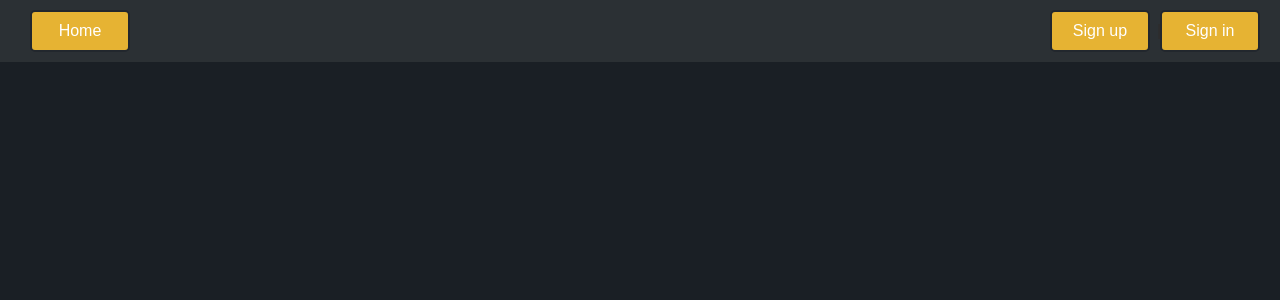
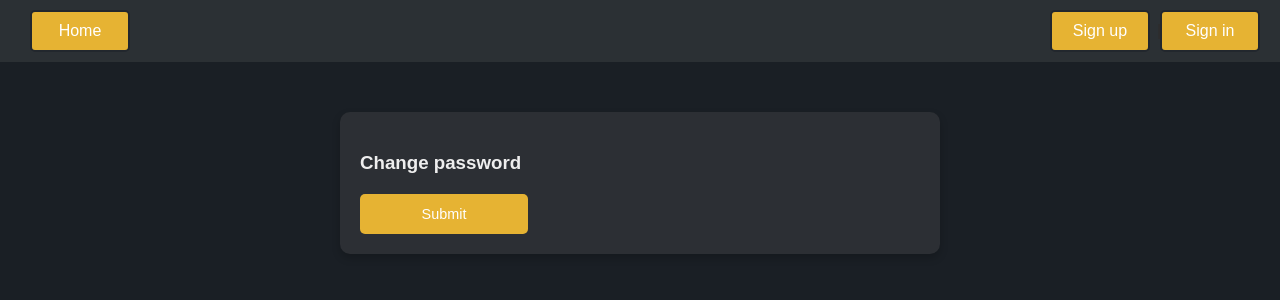
Before and after one commit to nebesnayaa/javaTeamProject, a React (Create React App) app in the folder Frontend/my-registration-app/: page /password-recovery/1 in a window 1280 px wide. Before the commit this address had no page. Shown: the top 300 px of the page. Built offline with nearby package versions, Linux system fonts and the light colour scheme.

Commit message:
password recovery

```diff
--- a/Frontend/my-registration-app/src/App.tsx
+++ b/Frontend/my-registration-app/src/App.tsx
@@ -14,6 +14,7 @@ import ResumeTemplate3 from "./components/templates/template3";
 import { ContextProvider } from "./context";
 import EditResume from "./components/create-resume/Edit_Resume";
 import { AppContext } from "./context";
+import PasswordRecoveryPage from "./components/PasswordRecoveryPage";
 
 
 const App = () => {
@@ -49,6 +50,7 @@ const App = () => {
           <Route path="/create-resume" element={<ResumeForm />} />
           <Route path="/edit-resume" element={<EditResume />} />
           <Route path="/profile" element={<Profile onLogout={handleLogout} />} />
+          <Route path="/password-recovery/:token" element={<PasswordRecoveryPage />} />
 
           <Route path="/template1" element={<ResumeTemplate1 />} />
           <Route path="/template2" element={<ResumeTemplate2 />} />
--- a/Frontend/my-registration-app/src/components/Login.tsx
+++ b/Frontend/my-registration-app/src/components/Login.tsx
@@ -2,6 +2,7 @@ import React, { useContext, useState } from 'react';
 import "./Style/SignInRegister.css";
 import { validateEmail, validatePassword } from '../validation';
 import { AppContext } from '../context';
+import { useNavigate } from 'react-router-dom';
 
 interface LoginFormProps {
   onSuccess: () => void;
@@ -13,6 +14,8 @@ const LoginForm: React.FC<LoginFormProps> = ({ onSuccess }) => {
   const [errorMessage, setErrorMessage] = useState<string>('');
 
   const context = useContext(AppContext);
+
+  const navigate = useNavigate();
 
   const handleLogin = async (e: React.FormEvent) => {
     e.preventDefault();
@@ -40,8 +43,9 @@ const LoginForm: React.FC<LoginFormProps> = ({ onSuccess }) => {
           console.log("UserId was set to the context: " + context.userId);
         }
         setErrorMessage('');
-        alert("User login successfully!");
+        alert("Welcome, " + data.username);
         onSuccess();
+        navigate("/profile");
       } else{
         const errorData = await response.json();
         setErrorMessage(errorData.message || 'Failed to log in. Please try again.');
--- a/Frontend/my-registration-app/src/components/Main.tsx
+++ b/Frontend/my-registration-app/src/components/Main.tsx
@@ -59,8 +59,8 @@ const Main: React.FC = () => {
         </div>
       </div>
 
-      {/* Ссылка на создание резюме */}
-      <Link to="/create-resume">Create first resume</Link>
+      <p className='text'>You should login or sign up to start creating your perfect resume.</p>
+
       <div className='tmp-container'>
         <h3>Here you can view different templates:</h3>
         <div className='template-box'>
--- /dev/null
+++ b/Frontend/my-registration-app/src/components/PasswordRecoveryPage.tsx
@@ -0,0 +1,44 @@
+import axios from "axios";
+import { useEffect, useState } from "react";
+import { useNavigate, useParams } from "react-router-dom";
+
+const PasswordRecoveryPage: React.FC = () => {
+  const { token } = useParams<{ token: string }>();
+  const navigate = useNavigate();
+
+  useEffect(() => {
+    if (!token) {
+      console.log("Invalid or missing token.");
+    }
+  }, [token]);
+
+  const handleSubmit = async (e: React.FormEvent) => {
+    e.preventDefault();
+
+    try {
+      axios
+      .post("http://localhost:8080/users/password-token-validation", {token:token}, {
+        withCredentials: true
+      })
+    .then (async (response) => {
+      const data = response.data;
+      console.log(data);
+      if (response.status === 200) {
+        alert("Password changed successfully. Please relogin");
+        setTimeout(() => navigate("/login"), 3000); // Redirect to login after 3 seconds
+      }
+    })
+    } catch (err) {
+      console.error("Failed to update password.");
+    }
+  };
+
+  return (
+    <div className="pass-change-container">
+      <h3>Change password</h3>
+      <button className="btn-pass-change" onClick={handleSubmit}>Submit</button>
+    </div>
+  );
+}
+
+export default PasswordRecoveryPage;
--- a/Frontend/my-registration-app/src/components/Profile.tsx
+++ b/Frontend/my-registration-app/src/components/Profile.tsx
@@ -24,6 +24,9 @@ const Profile: React.FC<ProfileProps> = ({ onLogout }) => {
   const [formData, setFormData] = useState(profileData);
 
   const context = useContext(AppContext);
+
+  const [newPassword, setNewPassword ] = useState<string>("");
+  const [isEmailSent, setIsMailSent] = useState<boolean>(false);
 
   const [resumes, setResumes] = useState<ResumeUserData[]>([]);
   const [resumeAvailable, setResumeAvailable] = useState(true);
@@ -68,6 +71,11 @@ const Profile: React.FC<ProfileProps> = ({ onLogout }) => {
     setFormData({ ...formData, [name]: value });
   };
 
+  const handleInputPassChange = (e: React.ChangeEvent<HTMLInputElement>) => {
+    const { value } = e.target;
+    setNewPassword(value);
+  };
+
   const handleSave = () => {
     formData.password = "";
     console.log(formData);
@@ -81,6 +89,24 @@ const Profile: React.FC<ProfileProps> = ({ onLogout }) => {
       })
       .catch((error) => console.error("Error updating profile:", error));
   };
+
+  const handlePasswordChange = () => {
+    const { username, email } = formData;
+    const payload = {
+      username, email, newPassword
+    }
+    console.log(newPassword);
+    axios
+      .post("http://localhost:8080/users/reset-password", payload, {
+        withCredentials: true
+      })
+      .then(async (response) => {
+        const token = response.data.token;
+        setIsMailSent(true);
+        console.log(token);
+      })
+      .catch((error) => console.error("Error sending email:", error));
+  }
 
   const handleEditResume = (resume: ResumeUserData, template: number) => {
     navigate(`/edit-resume`, { state: { data: resume, template: template } });
@@ -187,6 +213,25 @@ const Profile: React.FC<ProfileProps> = ({ onLogout }) => {
           )}
         </div>
       </div>
+      <div className="pass-change-container">
+        <h3>Change password</h3>
+        {isEmailSent ? (
+          <p className="email-sent-confirm">Email with an activate link sent successfully</p>
+        ) : (
+          <></>
+        )}
+        <div className="pass-box">
+          <input
+            type="password"
+            name="password"
+            onChange={handleInputPassChange}
+            placeholder="Password"
+          />
+          <button className="btn-pass-change" onClick={handlePasswordChange}>
+            Save
+          </button>
+        </div>
+      </div>
       <div className="resume-profile-container">
         <h3>My resumes</h3>
 
--- a/Frontend/my-registration-app/src/components/Registration.tsx
+++ b/Frontend/my-registration-app/src/components/Registration.tsx
@@ -2,6 +2,7 @@ import React, { useContext, useState } from "react";
 import "./Style/SignInRegister.css";
 import { validateEmail, validatePassword } from "../validation";
 import { AppContext } from "../context";
+import { useNavigate } from "react-router-dom";
 
 interface RegistrationFormProps {
   onSuccess: () => void;
@@ -18,6 +19,7 @@ const RegistrationForm: React.FC<RegistrationFormProps> = ({ onSuccess }) => {
   const [errorMessage, setErrorMessage] = useState<string>("");
 
   const context = useContext(AppContext);
+  const navigate = useNavigate();
 
   const handleSubmit = async (e: React.FormEvent) => {
     e.preventDefault();
@@ -52,6 +54,7 @@ const RegistrationForm: React.FC<RegistrationFormProps> = ({ onSuccess }) => {
         setErrorMessage("");
         alert("Welcome, " + data.username);
         onSuccess();
+        navigate("/profile");
       } else{
         const errorData = await response.json();
         setErrorMessage(errorData.message || "Registration failed");
--- a/Frontend/my-registration-app/src/components/Style/Main.css
+++ b/Frontend/my-registration-app/src/components/Style/Main.css
@@ -15,6 +15,10 @@ body {
 .main-container h1 {
   color: #eee;
   font-size: 2rem; /* Увеличиваем размер заголовка для лучшего восприятия */
+}
+
+.text{
+  margin: 40px 0 0;
 }
 
 .tmp-container {
--- a/Frontend/my-registration-app/src/components/Style/Profile.css
+++ b/Frontend/my-registration-app/src/components/Style/Profile.css
@@ -47,7 +47,7 @@
   margin-top: 30px;
 }
 
-.infoFields input, select {
+.infoFields input, select, .pass-change-container input {
   width: 100%;
   padding: 12px;
   border: 1px solid #828282;
@@ -100,6 +100,34 @@
 
 .btn-cancel:hover {
   background: #a8a291;
+}
+
+.pass-box{
+  display: flex;
+  justify-content: space-between;
+  align-items: center;
+  margin: 20px 0 10px;
+}
+
+.pass-change-container input{
+  width: 50%;
+  margin: 0;
+}
+
+.btn-pass-change{
+  width: 30%;
+  height: 40px;
+  border-radius: 5px;
+  background: #e6b333;
+  border: none;
+  color: white;
+  text-align: center;
+  font-size: 0.9em;
+  cursor: pointer;
+}
+
+.email-sent-confirm{
+color: #c9c9c9;
 }
 
 .resume-list {
@@ -157,6 +185,6 @@
 }
 
 
-.btn-add:hover{
+.btn-add:hover, .btn-pass-change:hover{
   background: #d3a524;
 }
```
Also changed, not shown: 1 other file (tests, documents, lock files or other folders).
